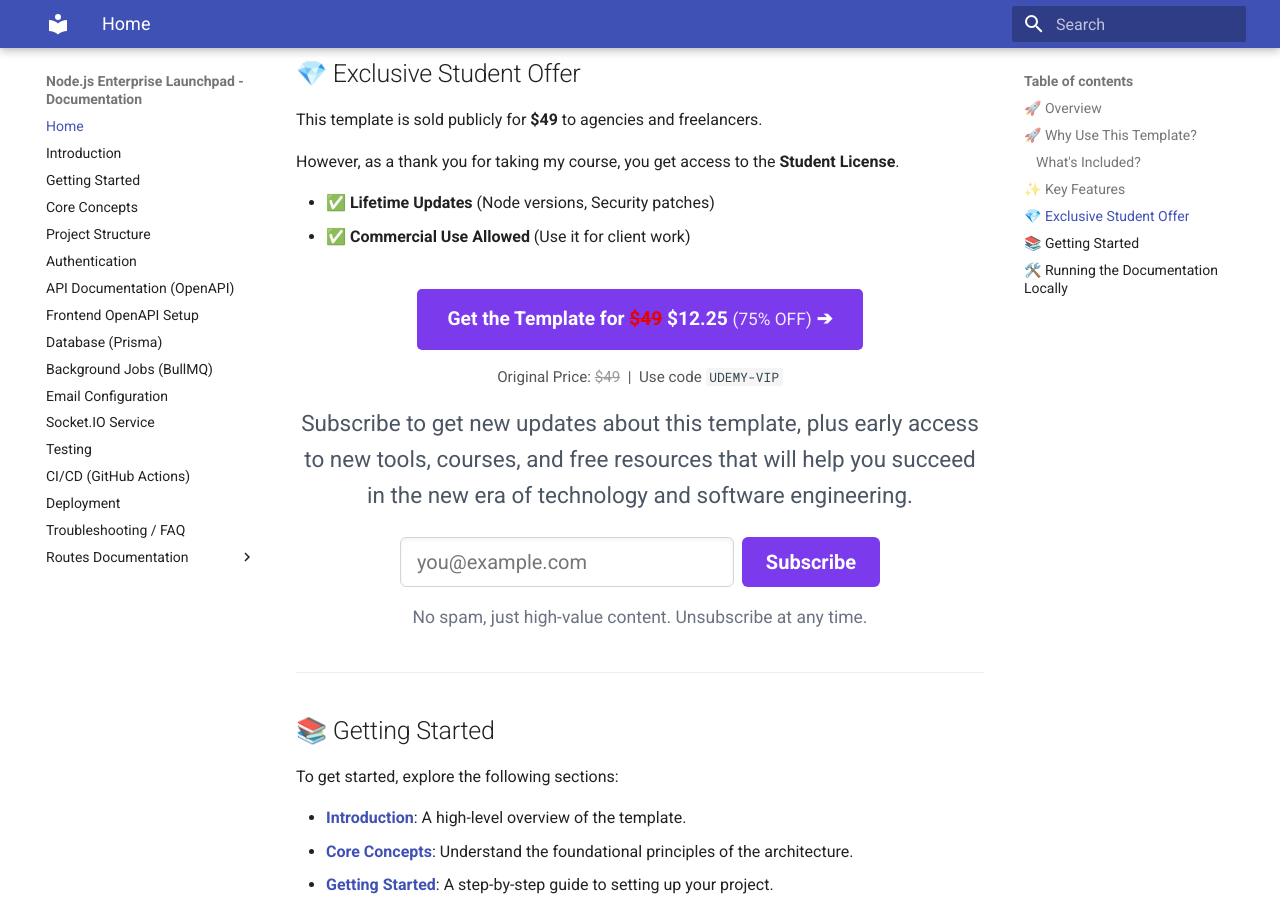
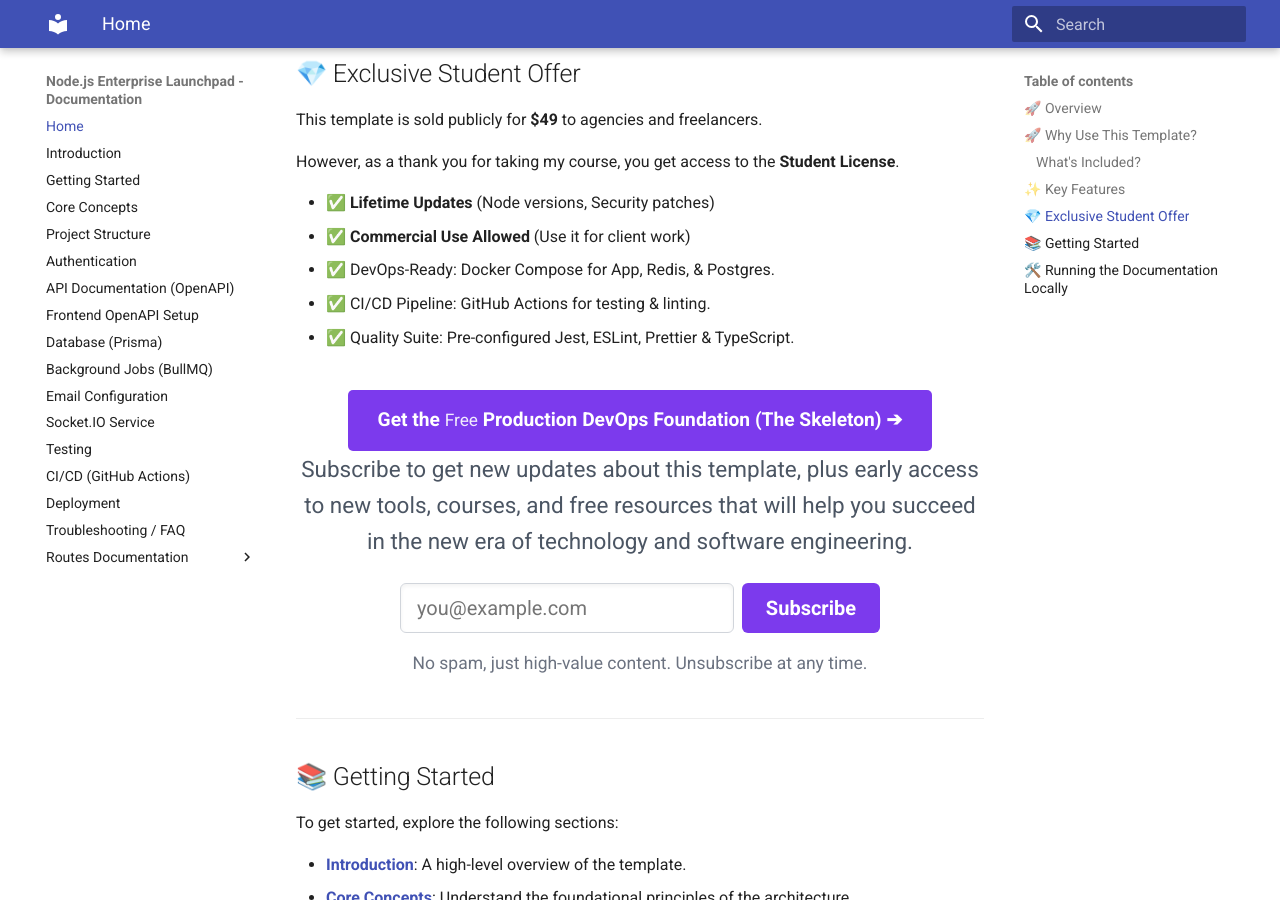
Before and after one commit to aymenkani/nodejs-starter-template-lv1, an MkDocs documentation site: the page built from documentation/docs/index.md, in a window 1280 px wide and 900 px high, scrolled down 2541 px. Built offline with MkDocs 1.6.1 and Material for MkDocs 9.7.7, drawn with Linux system fonts in a browser that asks for light colours; comment, search, counter and statistics services are not loaded.

Commit message:
update documentation

```diff
--- a/documentation/docs/index.md
+++ b/documentation/docs/index.md
@@ -89,13 +89,14 @@ However, as a thank you for taking my course, you get access to the **Student Li
 
 * ✅ **Lifetime Updates** (Node versions, Security patches)
 * ✅ **Commercial Use Allowed** (Use it for client work)
+* ✅ DevOps-Ready: Docker Compose for App, Redis, & Postgres.
+* ✅ CI/CD Pipeline: GitHub Actions for testing & linting.
+* ✅ Quality Suite: Pre-configured Jest, ESLint, Prettier & TypeScript.
+
 <div style="text-align: center; margin: 40px 0;">
   <a href="https://aymenkani.gumroad.com/l/nodejs-enterprise-launchpad/UDEMY-VIP" style="background-color: #7c3aed; color: white; padding: 15px 30px; border-radius: 5px; text-decoration: none; font-weight: bold; font-size: 1.2em; display: inline-block; transition: background-color 0.3s ease;">
-    Get the Template for <s style="color: #e70303ff;">$49</s> $12.25 <span style="font-weight: normal; font-size: 0.9em; opacity: 0.9;">(75% OFF)</span> ➔
+    Get the <span style="font-weight: normal; font-size: 0.9em; opacity: 0.9;">Free</span> Production DevOps Foundation (The Skeleton) ➔
   </a>
-  <p style="margin-top: 15px; font-size: 0.95em; color: #555;">
-    Original Price: <s style="color: #999;">$49</s> &nbsp;|&nbsp; Use code <code>UDEMY-VIP</code>
-  </p>
   <p style="font-size: 1.125rem; color: #4b5563; margin-top: 0; margin-bottom: 24px;">
     Subscribe to get new updates about this template, plus early access to new tools, courses, and free resources that will help you succeed in the new era of technology and software engineering.
   </p>
```
